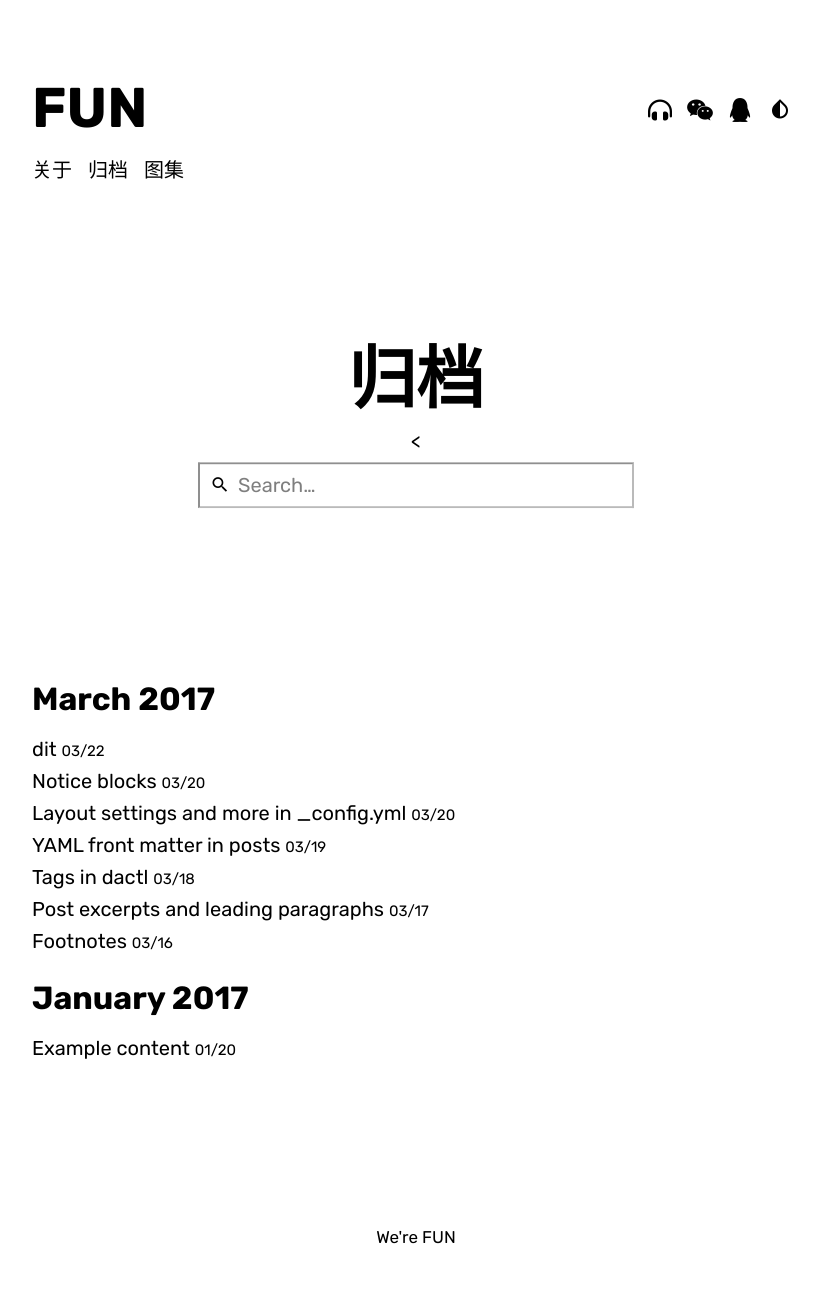
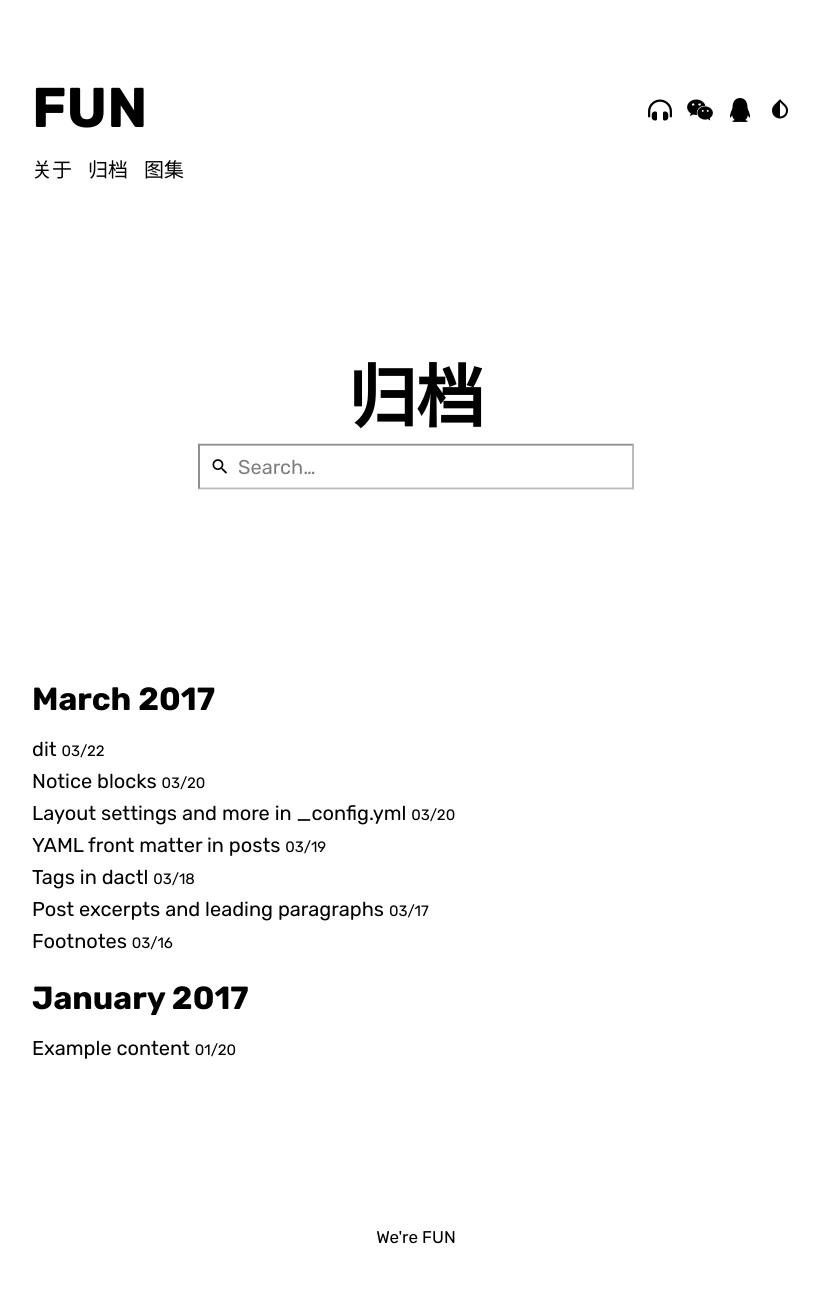
Before and after one commit to FUNzmr/Remember, a Jekyll site: the page built from archive.md, in a window 1280 px wide. Shown: the whole page, without its empty margins (224-1043 px from the left). Built offline with Jekyll 4.4.1, drawn with Linux system fonts in a browser that asks for light colours; nearby versions of some CDN libraries; some web fonts are replaced; comment, search, counter and statistics services are not loaded; a style sheet for code colours, icons or effects is not loaded.

Commit message:
Update archive.md

```diff
--- a/archive.md
+++ b/archive.md
@@ -10,7 +10,7 @@ sitemap:
 <div class="page">
 
 {% capture page_subtitle %}
-  <{% include page/searchbox.html %}
+  {% include page/searchbox.html %}
 {% endcapture %}
 
 {% include page/title.html title=page.title subtitle=page_subtitle %}
```
